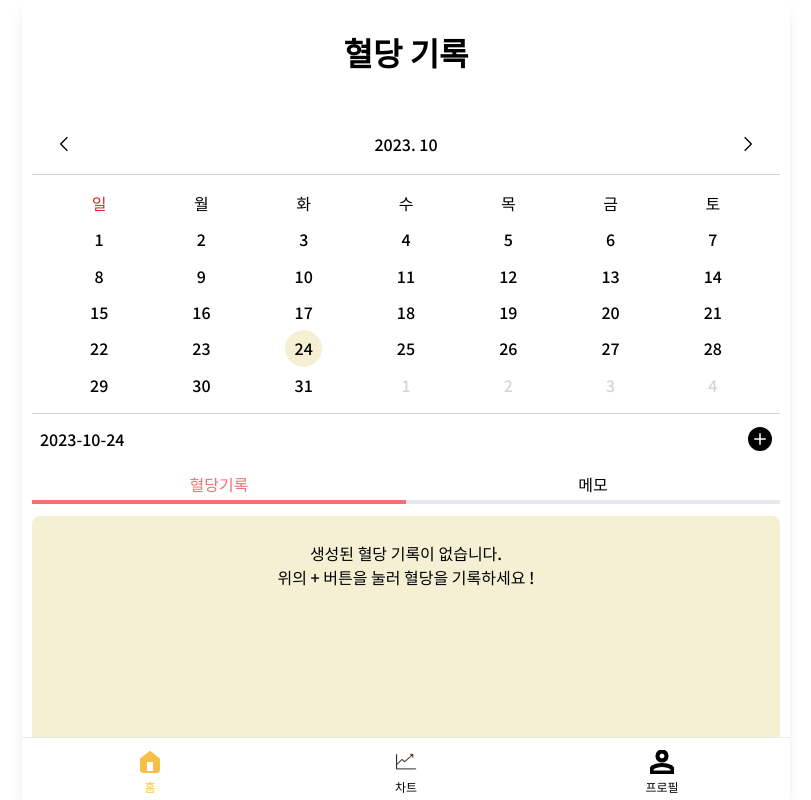
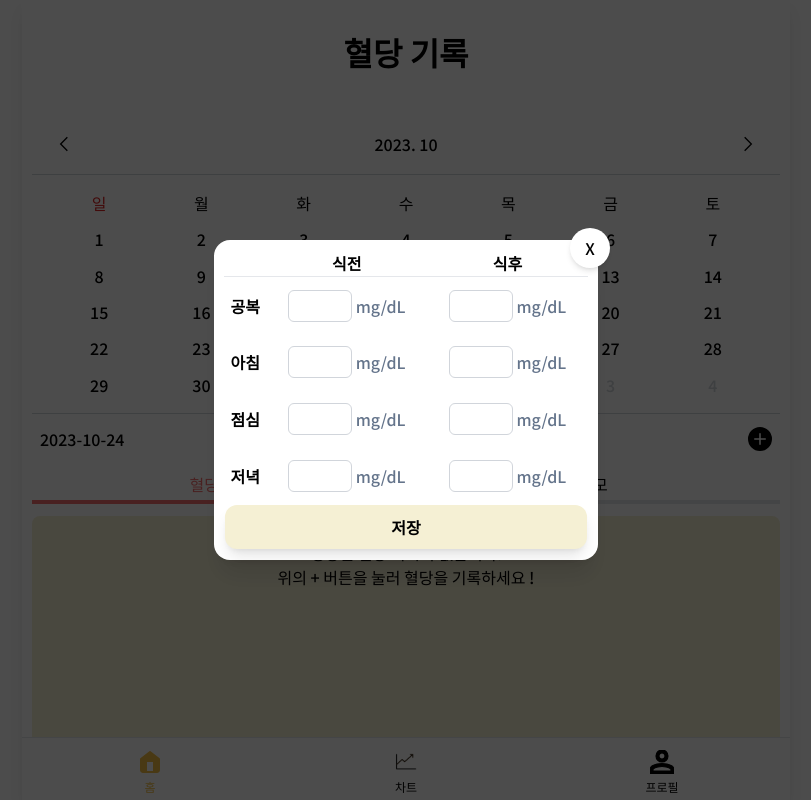
Before and after one commit to BloodSugarManagement/BloodSugar, a Next.js app: page /record in a window 1280 px wide. Both pictures are taken after a click on the button 994 px from the left and 439 px from the top of the page. Shown: the whole page, without its empty margins (234-1045 px from the left). Built offline with nearby package versions, Linux system fonts and the light colour scheme.

Commit message:
<design> : 혈당기록 모달창 마크업, css

```diff
--- a/app/components/Calendar/MonthlyCalender.tsx
+++ b/app/components/Calendar/MonthlyCalender.tsx
@@ -9,8 +9,12 @@ import SugarBloodModal from "../Modal/SugarBloodModal";
 
 export default function MonthlyCalender() {
   const [currentTab, setTab] = useState(0);
+  const [modalIsOpen, setModalIsOpen] = useState(false);
+  const openModal = () => setModalIsOpen(true);
 
-  const menuArr = [
+  const closeModal = () => setModalIsOpen(false);
+
+  const tabArr = [
     { name: "혈당기록", content: <SugarBloodHistory /> },
     { name: "메모", content: <MemoHistory /> },
   ];
@@ -93,8 +97,6 @@ export default function MonthlyCalender() {
     );
   };
 
-  const openModal = (today: string) => {};
-
   return (
     <div className="bg-white p-2.5">
       <section className="h-[300px]">
@@ -144,13 +146,13 @@ export default function MonthlyCalender() {
       </section>
       <div className="flex justify-between items-center p-2 h-[50px]">
         <span className="inline-block">{dateString}</span>
-        <button onClick={() => openModal(dateString)}>
-          <BsPlusCircleFill size="24" />
+        <button onClick={() => openModal()}>
+          <BsPlusCircleFill size="24" className="hover:animate-bounce" />
         </button>
       </div>
       <section className="flex flex-col">
         <div className="flex">
-          {menuArr.map((tab, index) => {
+          {tabArr.map((tab, index) => {
             return (
               <div
                 key={index}
@@ -166,9 +168,9 @@ export default function MonthlyCalender() {
             );
           })}
         </div>
-        <div>{menuArr[currentTab].content}</div>
+        <div>{tabArr[currentTab].content}</div>
       </section>
-      <SugarBloodModal />
+      <SugarBloodModal isOpen={modalIsOpen} closeModal={closeModal} />
     </div>
   );
 }
--- a/app/components/Modal/SugarBloodModal.tsx
+++ b/app/components/Modal/SugarBloodModal.tsx
@@ -1,34 +1,73 @@
 import React from "react";
 
-export default function SugarBloodModal() {
+interface propsType {
+  isOpen: boolean;
+  closeModal(): void;
+}
+
+export default function SugarBloodModal({ isOpen, closeModal }: propsType) {
   const timeCategory = ["공복", "아침", "점심", "저녁"];
 
   return (
-    <article className="flex flex-col justify items-center p-2.5 w-[50vh] h-[50vh] m-auto bg-white rounded-md shadow-lg">
-      <h2 className="hidden">혈당기록 모달창</h2>
-      <div className="flex justify-around w-full">
-        <span>식전</span>
-        <span>식후</span>
-      </div>
+    <div
+      className={`${
+        isOpen ? "visible" : "hidden"
+      } fixed inset-0 w-full h-full z-50 bg-black bg-opacity-70 animate-fadeIn`}
+      onClick={closeModal}
+    >
+      <article
+        className="absolute inset-0 p-2.5 w-[30vw] h-[40vh] m-auto bg-white rounded-2xl shadow-xl"
+        onClick={(e) => e.stopPropagation()}
+      >
+        <h2 className="hidden">혈당기록 모달</h2>
+        <button
+          className="absolute flex justify-center items-center -right-3 -top-3 w-10 h-10 rounded-full bg-white shadow-md text-center"
+          onClick={closeModal}
+        >
+          X
+        </button>
+        <table className="w-full h-full">
+          <thead className="border-b border-b-inherit">
+            <tr>
+              <th></th>
+              <th>식전</th>
+              <th>식후</th>
+            </tr>
+          </thead>
+          <tbody>
             {timeCategory.map((category) => {
               return (
-          <div className="flex justify-around w-full">
-            <span className="mr-2 text-slate-700">{category}</span>
-            <input
-              //  type=text로 바꾸고 숫자 유효성 검사하기
-              type="number"
-              className="w-16 h-8 border border-gray-300 rounded-md"
-            ></input>
+                <tr>
+                  <th>{category}</th>
+                  <th className="font-normal text-slate-500">
                     <input
                       type="number"
                       className="w-16 h-8 border border-gray-300 rounded-md"
-            ></input>
+                    ></input>{" "}
+                    mg/dL
+                  </th>
+                  <th className="font-normal text-slate-500">
+                    <input
+                      type="number"
+                      className="w-16 h-8 border border-gray-300 rounded-md"
+                    ></input>{" "}
+                    mg/dL
+                  </th>
+                </tr>
+              );
+            })}
+          </tbody>
+          <tfoot>
+            <tr>
+              <th colSpan={3}>
+                <button className="p-2.5 w-full rounded-xl bg-[#F5F0D4] shadow-lg">
+                  저장
+                </button>
+              </th>
+            </tr>
+          </tfoot>
+        </table>
+      </article>
     </div>
   );
-      })}
-      <button className="p-2.5 mt-5 w-full rounded-md bg-[#F5F0D4]">
-        저장
-      </button>
-    </article>
-  );
 }
--- a/tailwind.config.ts
+++ b/tailwind.config.ts
@@ -48,8 +48,17 @@ const config: Config = {
           },
         ],
       },
+      animation: {
+        fadeIn: "fadeIn 0.15s ease-in-out",
+      },
+      keyframes: {
+        fadeIn: {
+          from: { opacity: "0" },
+          to: { opacity: "1" },
+        },
+      },
     },
+    plugins: [],
   },
-  plugins: [],
 };
 export default config;
```
Lines whose indentation alone changed are shown as unchanged.
